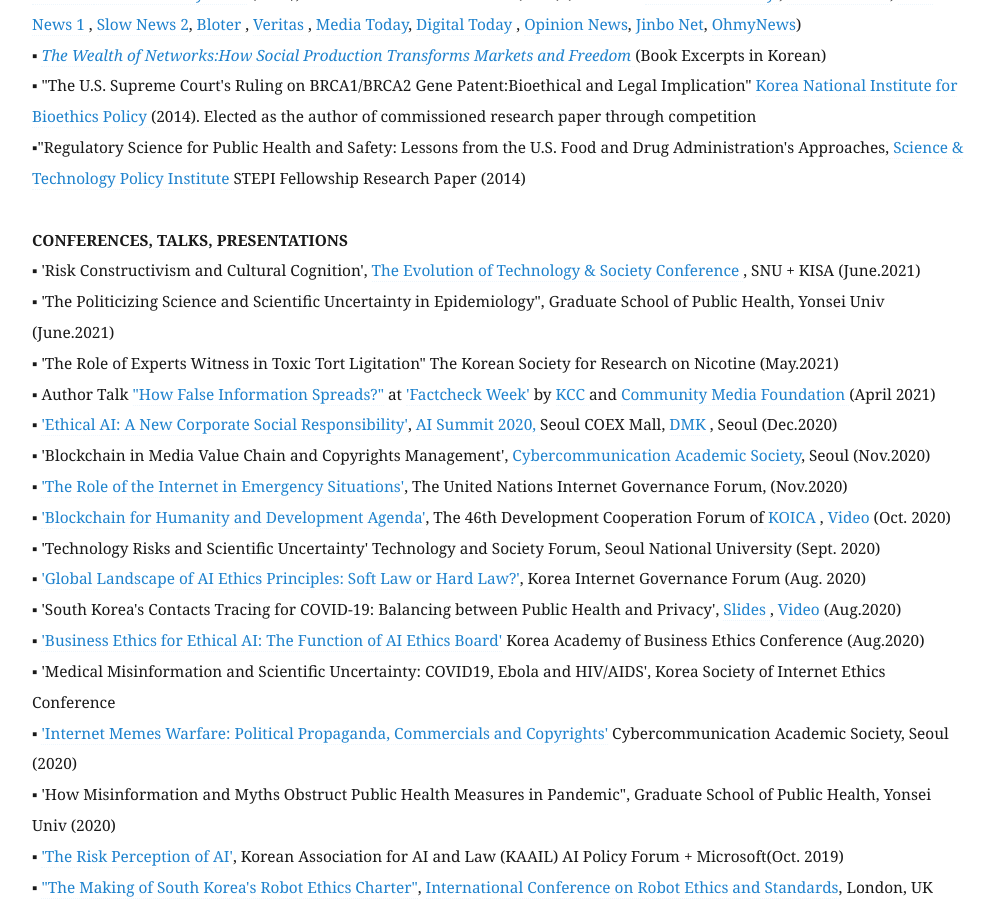
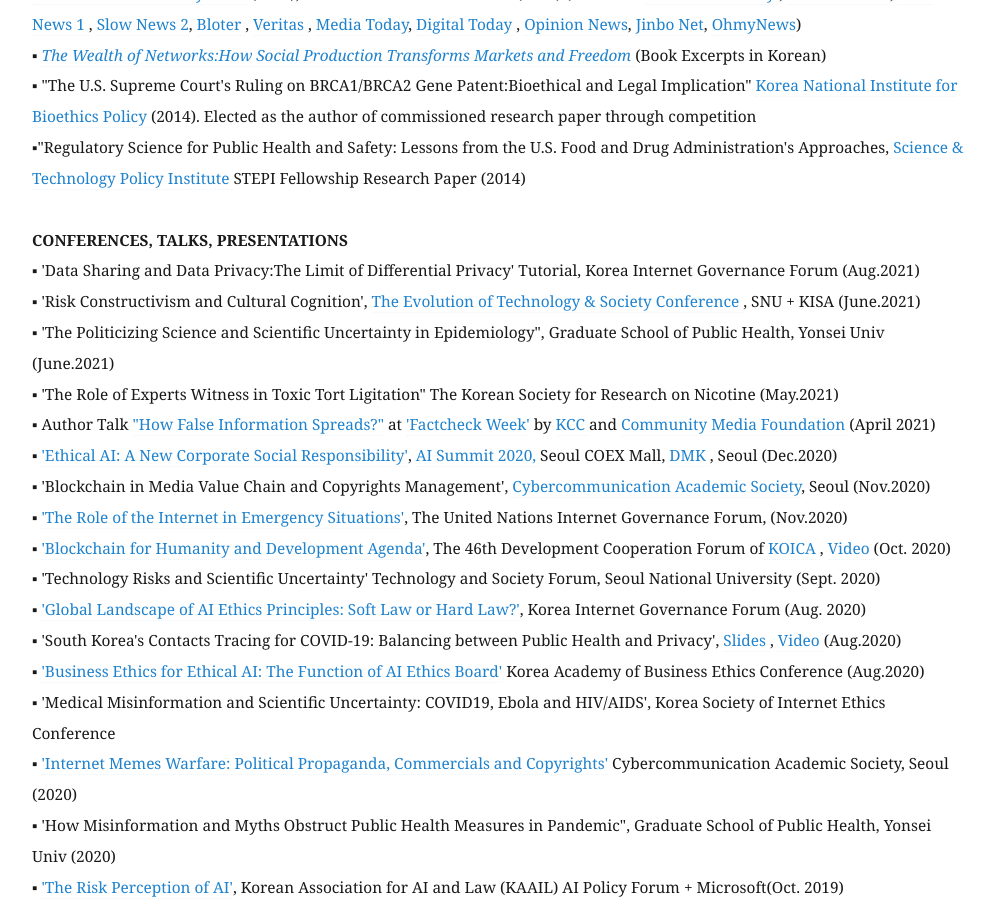
Before and after one commit to eunchangchoi/eunchangchoi.github.io, a Jekyll site: the page built from index.md, in a window 1280 px wide and 900 px high, scrolled down 3129 px. Shown: the whole window, without its empty margins (68-1062 px from the left). Built offline with Jekyll 4.4.1, drawn with Linux system fonts in a browser that asks for light colours.

Commit message:
Update index.md

```diff
--- a/index.md
+++ b/index.md
@@ -65,6 +65,7 @@
 ▪"Regulatory Science for Public Health and Safety: Lessons from the U.S. Food and Drug Administration's Approaches,<a href="https://www.stepi.re.kr/site/stepien/main.do"> Science & Technology Policy Institute </a>  STEPI Fellowship Research Paper (2014)<br>
      <br>
  <strong> CONFERENCES, TALKS, PRESENTATIONS </strong> <br>
+▪  'Data Sharing and Data Privacy:The Limit of Differential Privacy' Tutorial, Korea Internet Governance Forum (Aug.2021) <br>
 ▪  'Risk Constructivism and Cultural Cognition', <a href="http://cis.snu.ac.kr/sub2/2_2_6_2.php?mode=view&number=1509&b_name=meet1_2">The Evolution of Technology & Society Conference </a>, SNU + KISA (June.2021)<br>
 ▪  'The Politicizing Science and Scientific Uncertainty in Epidemiology", Graduate School of Public Health, Yonsei Univ (June.2021)<br>
 ▪  'The Role of Experts Witness in Toxic Tort Ligitation" The Korean Society for Research on Nicotine (May.2021)<br>
```
